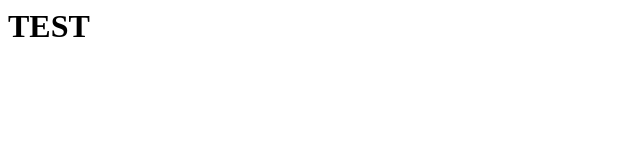
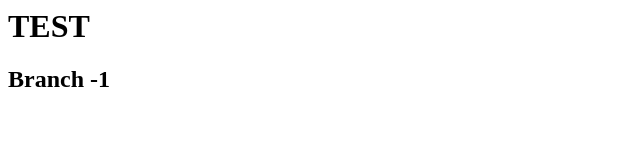
Before and after one commit to Mahesh-Inspired/demo-repo, a plain HTML site: page index.html in a window 1280 px wide. Shown: the whole page, without its empty margins (0-640 px from the left). Drawn offline with Linux system fonts and the light colour scheme.

Commit message:
Index changes in branch

```diff
--- a/index.html
+++ b/index.html
@@ -1 +1,2 @@
 <h1>TEST</h1>
+<h2>Branch -1</h2>
```
